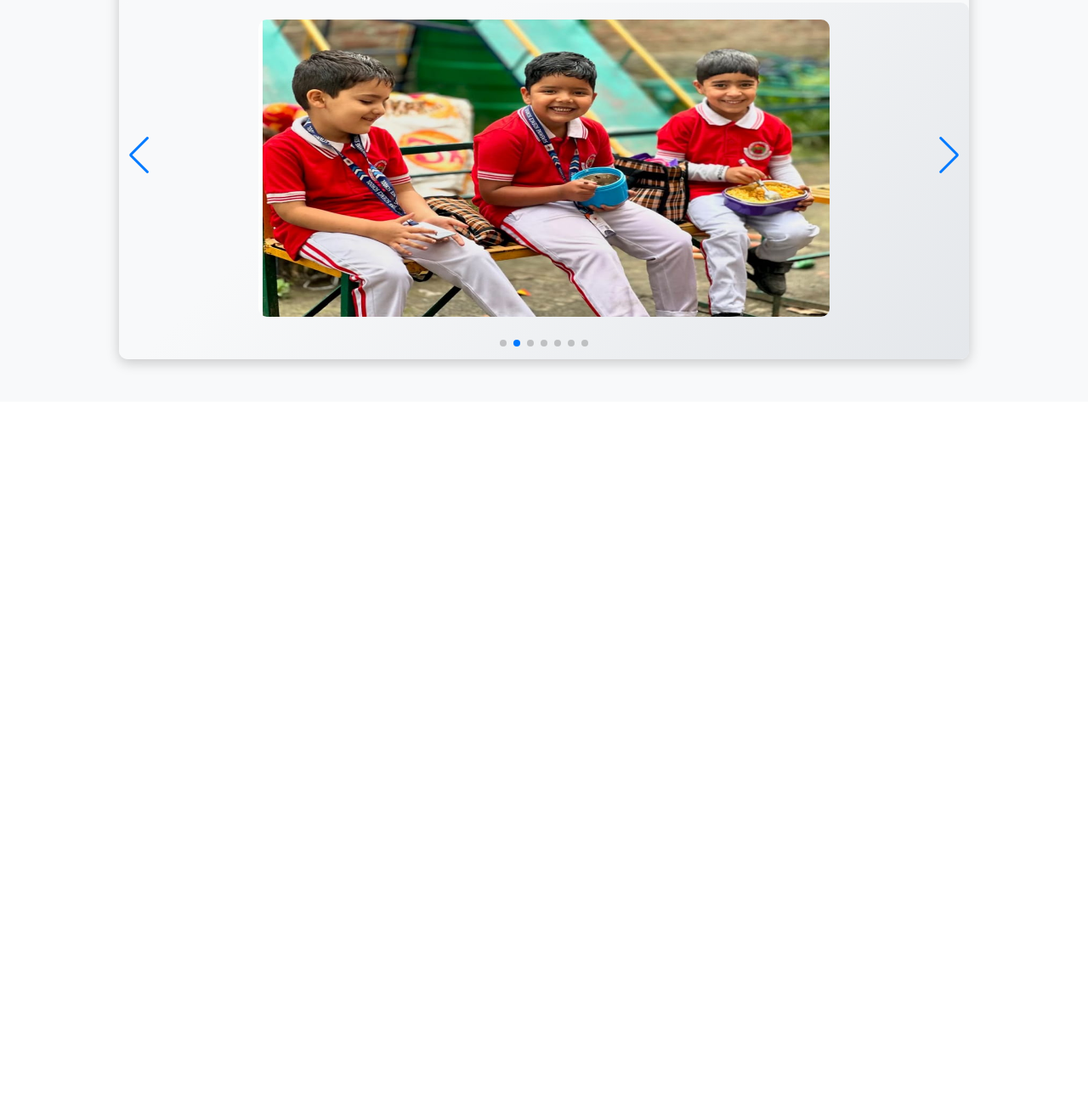
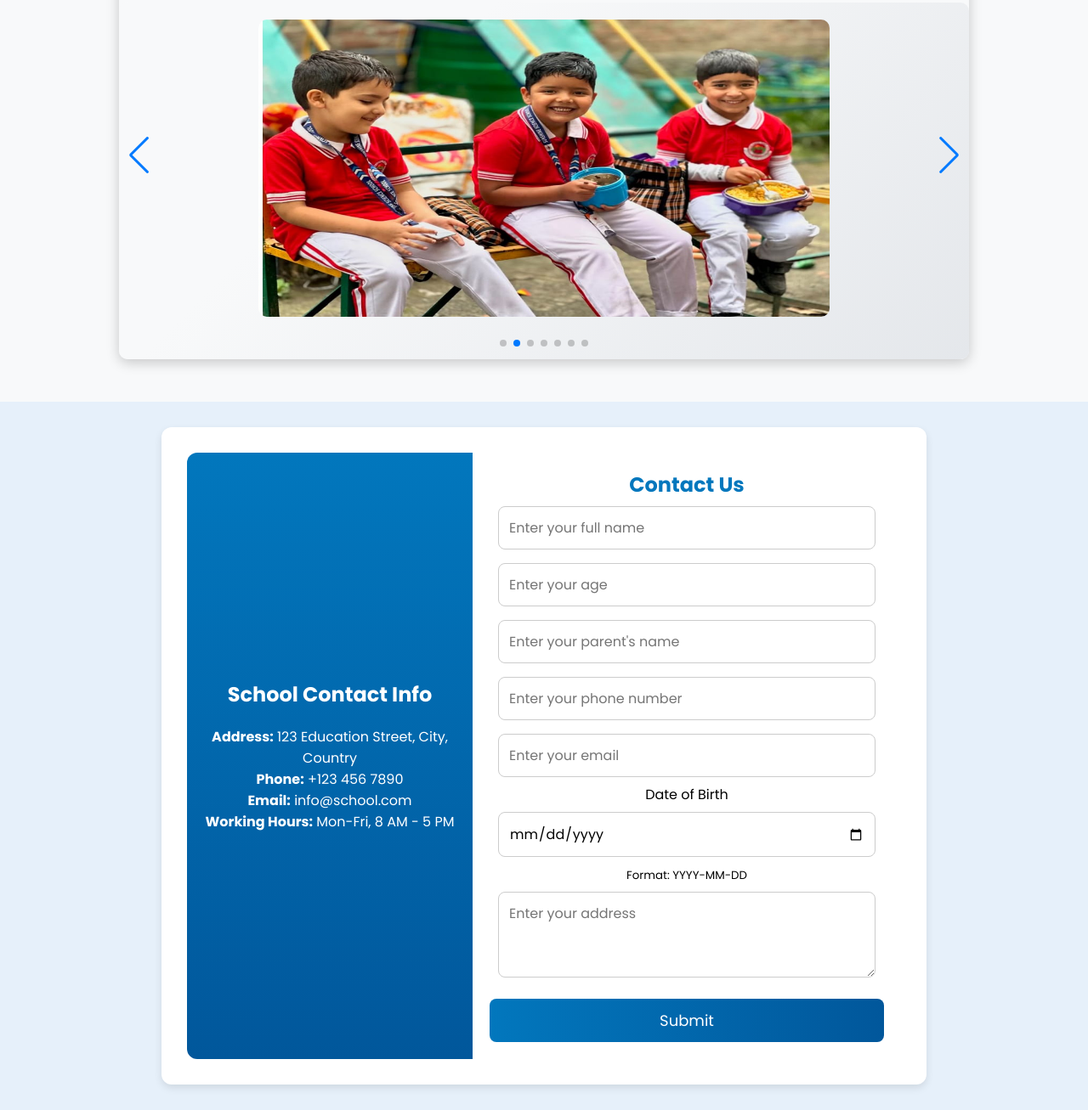
Before and after one commit to Jibrandar/SUNSHINESCIENCESCHOOL, a website: page index.html in a window 1280 px wide. Shown: the part 1671-2978 px from the top of the page at 85% size. Before the commit the page ends 2144 px from the top, so only its background shows below. Drawn offline with nearby package versions, Linux system fonts and the light colour scheme.

Commit message:
adding contact section

```diff
--- a/index.html
+++ b/index.html
@@ -23,6 +23,7 @@
               <div class="bar"></div>
               <div class="bar"></div>
               <div class="bar"></div>
+
           </div>
           <div class="list" id="nav-list">
               <ul>
@@ -183,6 +184,37 @@
     </section>
 
 
+    <section id="Contact">
+      <div class="wrapper">
+          <div class="contact-details">
+              <h2>School Contact Info</h2>
+              <p><strong>Address:</strong> 123 Education Street, City, Country</p>
+              <p><strong>Phone:</strong> +123 456 7890</p>
+              <p><strong>Email:</strong> info@school.com</p>
+              <p><strong>Working Hours:</strong> Mon-Fri, 8 AM - 5 PM</p>
+          </div>
+          <div class="form-container">
+              <h2 style="color: #0277bd;">Contact Us</h2>
+              <form action="#" method="post">
+                  <input type="text" id="name" name="name" placeholder="Enter your full name" required>
+                  <input type="number" id="age" name="age" placeholder="Enter your age" required>
+                  <input type="text" id="parentage" name="parentage" placeholder="Enter your parent's name" required>
+                  <input type="tel" id="phone" name="phone" placeholder="Enter your phone number" required>
+                  <input type="email" id="email" name="email" placeholder="Enter your email" required>
+
+                  <label for="dob">Date of Birth</label>
+                  <input type="date" id="dob" name="dob" required>
+                  <small>Format: YYYY-MM-DD</small>
+
+                  <textarea id="address" name="address" rows="3" placeholder="Enter your address" required></textarea>
+
+                  <button type="submit" class="submit">Submit</button>
+              </form>
+          </div>
+      </div>
+  </section>
+
+
   </main>
 
   <script src="https://cdn.jsdelivr.net/npm/swiper/swiper-bundle.min.js"></script>
--- a/style.css
+++ b/style.css
@@ -488,3 +488,99 @@ blockquote::before {
 .swiper-pagination-bullet-active {
   background: #3498db;
 }
+
+.wrapper {
+  display: flex;
+  background: white;
+  padding: 30px;
+  border-radius: 12px;
+  box-shadow: 0 4px 10px rgba(0, 0, 0, 0.1);
+  max-width: 900px;
+  width: 100%;
+  opacity: 0;
+  transform: translateX(-50px);
+  animation: fadeIn 1s forwards;
+}
+
+@keyframes fadeIn {
+  to {
+      opacity: 1;
+      transform: translateX(0);
+  }
+}
+
+#Contact{
+  display: flex;
+  justify-content: center;
+  align-items: center;
+  padding: 30px;
+  background-color: #c6ddf370;
+}
+
+.contact-details {
+  width: 40%;
+  padding: 20px;
+  background: linear-gradient(to bottom, #0277bd, #01579b);
+  color: white;
+  border-radius: 12px 0 0 12px;
+  display: flex;
+  flex-direction: column;
+  justify-content: center;
+  text-align: center;
+}
+
+.form-container {
+  width: 60%;
+  padding: 20px;
+  display: flex;
+  flex-direction: column;
+  align-items: center;
+  text-align: center;
+}
+
+.contact-details h2 {
+  margin-bottom: 20px;
+  color: #fff;
+}
+
+input, textarea {
+  width: calc(100% - 20px);
+  padding: 12px;
+  margin: 8px 0;
+  border: 1px solid #ccc;
+  border-radius: 8px;
+  font-size: 16px;
+  outline: none;
+}
+
+input:focus, textarea:focus {
+  border-color: #0277bd;
+}
+
+.submit {
+  width: 100%;
+  padding: 12px;
+  background: linear-gradient(to right, #0277bd, #01579b);
+  color: white;
+  border: none;
+  border-radius: 8px;
+  cursor: pointer;
+  font-size: 18px;
+  margin-top: 10px;
+  transition: all  0.3s ease;
+}
+
+.submit:hover {
+  background: linear-gradient(to right, #01579b, #014377);
+}
+
+@media (max-width: 768px) {
+  .wrapper {
+      flex-direction: column;
+      align-items: center;
+  }
+  .contact-details, .container {
+      width: 100%;
+      border-radius: 12px 12px 0 0;
+  }
+}
```
